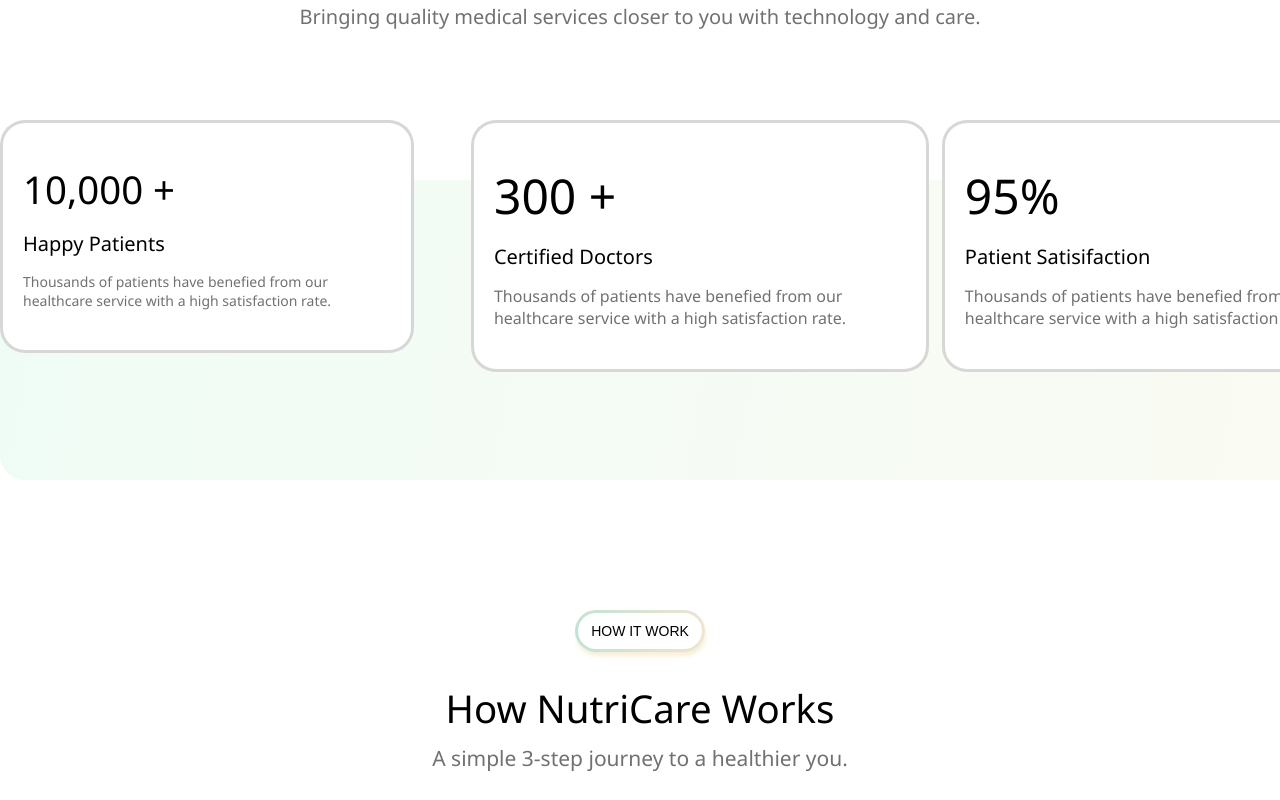
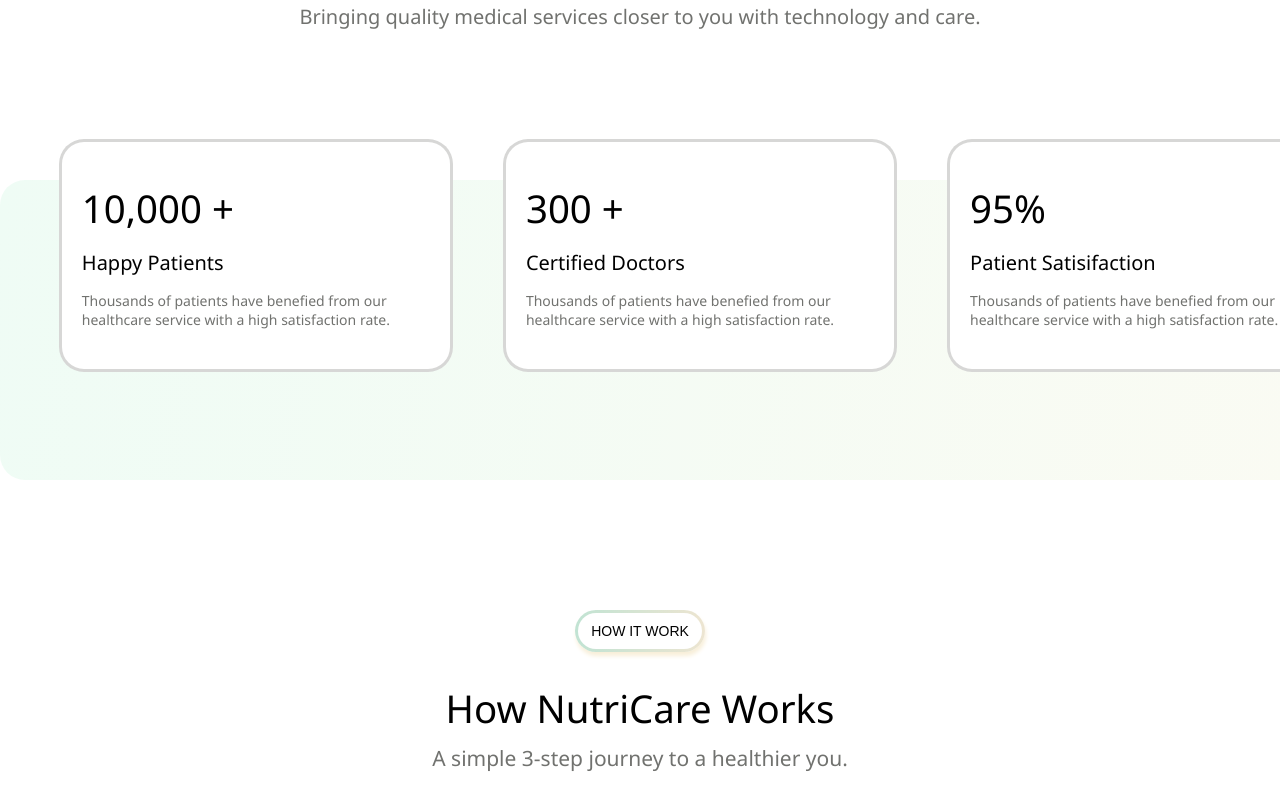
Before and after one commit to Manoj-2301/NutriCarePractice, a Next.js app: page / in a window 1280 px wide. Shown: the part 3300-4100 px from the top of the page. Built offline with nearby package versions, Linux system fonts and the light colour scheme; some icons are missing.

Commit message:
responsive

```diff
--- a/src/app/(pages)/Partner/partnerStyle.scss
+++ b/src/app/(pages)/Partner/partnerStyle.scss
@@ -33,7 +33,6 @@
             margin-bottom: 80px;
         }
     }
-
     .trusted_cards {
         display: flex;
         justify-content: center;
@@ -45,16 +44,45 @@
         margin-top: 150px;
         gap: 50px;
         border-radius: 25px;
-        position: relative;
         background: linear-gradient(100deg, #effcf5, #fbfbf3);
+
         .trusted_card {
-            position: absolute;
-            left: 0;
-            top: -60px;
+            display: flex;
+            flex-direction: column;
+            flex-wrap: wrap;
             background: white;
             width: fit-content;
             padding: 40px 20px;
-            padding-right: 80px;
+            padding-right: 60px;
+            border-radius: 25px;
+            border: 3px solid #71726f48;
+            margin-top: -150px;
+
+            .trusted_card_para {
+                font-size: clamp(32px, 3vw, 48px);
+                font-weight: 500;
+                margin-bottom: 15px;
+            }
+
+            .trusted_card_para_two {
+                font-size: clamp(16px, 2vw, 20px);
+                font-weight: 500;
+                margin-bottom: 15px;
+            }
+
+            .trusted_card_para_three {
+                color: #71726f;
+                font-weight: 500;
+                font-size: clamp(14px, 1vw ,16px);
+            }
+        }
+        .trusted_card_two {
+            background: white;
+            width: fit-content;
+            padding: 40px 20px;
+            padding-right: 60px;
+            margin-top: -150px;
+
             border-radius: 25px;
             border: 3px solid #71726f48;
 
@@ -76,25 +104,23 @@
                 font-size: clamp(14px, 1vw ,16px);
             }
         }
-        .trusted_card_two {
-            position: absolute;
-            top: -60px;
+        .trusted_card_three {
             background: white;
             width: fit-content;
             padding: 40px 20px;
-            padding-right: 80px;
-
+            padding-right: 60px;
+            margin-top: -150px;
             border-radius: 25px;
             border: 3px solid #71726f48;
 
             .trusted_card_para {
-                font-size: 48px;
+                font-size: clamp(32px, 3vw, 48px);
                 font-weight: 500;
                 margin-bottom: 15px;
             }
 
             .trusted_card_para_two {
-                font-size: 20px;
+                font-size: clamp(16px, 2vw, 20px);
                 font-weight: 500;
                 margin-bottom: 15px;
             }
@@ -102,36 +128,7 @@
             .trusted_card_para_three {
                 color: #71726f;
                 font-weight: 500;
-                font-size: 16px;
-            }
-        }
-        .trusted_card_three {
-            position: absolute;
-            right: 0px;
-            top: -60px;
-            background: white;
-            width: fit-content;
-            padding: 40px 20px;
-            padding-right: 80px;
-            border-radius: 25px;
-            border: 3px solid #71726f48;
-
-            .trusted_card_para {
-                font-size: 48px;
-                font-weight: 500;
-                margin-bottom: 15px;
-            }
-
-            .trusted_card_para_two {
-                font-size: 20px;
-                font-weight: 500;
-                margin-bottom: 15px;
-            }
-
-            .trusted_card_para_three {
-                color: #71726f;
-                font-weight: 500;
-                font-size: 16px;
+                font-size: clamp(14px, 1vw ,16px);
             }
         }
     }
@@ -169,8 +166,8 @@
             width: fit-content;
             height: 500px;
             margin: 0 auto;
-            margin-top: 40px;
-            gap: 20px;
+            margin-top: 150px;
+            gap: 10px;
             position: static;
             .trusted_card {
                 background: white;
@@ -203,6 +200,7 @@
                 margin: 0 auto;
                 padding: 20px 10px;
                 padding-right: 10px;
+                margin-top: -50px;
 
                 .trusted_card_para {
                     font-size: 32px;
@@ -227,7 +225,7 @@
                 margin: 0 auto;
                 padding: 20px 10px;
                 padding-right: 10px;
-
+                margin-top: -50px;
                 .trusted_card_para {
                     font-size: 32px;
                     font-weight: 500;
```
